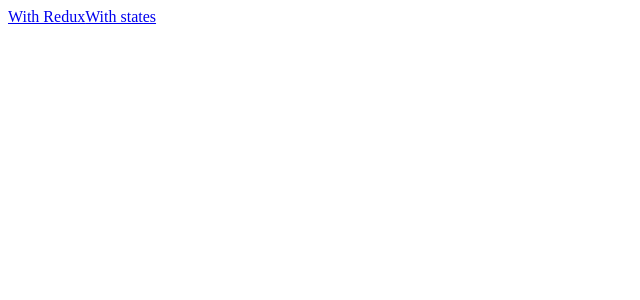
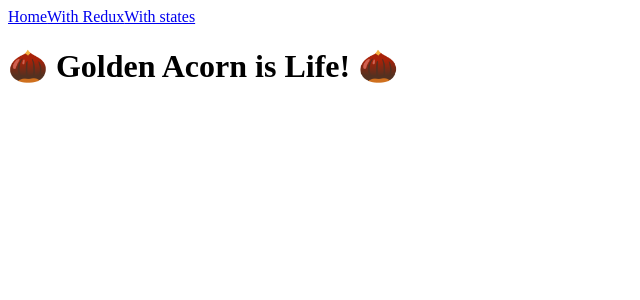
Before and after one commit to Adamman48/Golden-Acorn-React-Basic-Workshop, a React app: page / in a window 1280 px wide. Shown: the top 300 px of the page, without its empty margins (0-640 px from the left). Built offline with nearby package versions, Linux system fonts and the light colour scheme; the HTML template or start-up script is replaced by a standard one.

Commit message:
Finished the project, everything works. Added Home page with exact keyword added to the route and also a navlink for it to be able to navigate back.

```diff
--- a/src/components/home.js
+++ b/src/components/home.js
@@ -4,6 +4,8 @@
 
 const Home = () => {
   return (
-    <h1>Golden Acorn is Life! </h1>
+    <h1>&#x1f330; Golden Acorn is Life! &#x1f330;</h1>
   );
 };
+
+export default Home;
--- a/src/components/navbar.js
+++ b/src/components/navbar.js
@@ -6,6 +6,7 @@
 const NavBar = () => {
   return (
     <div>
+      <NavLink to='/'>Home</NavLink>
       <NavLink to='/simple/redux'>With Redux</NavLink>
       <NavLink to='/simple/states'>With states</NavLink>
     </div>
--- a/src/index.js
+++ b/src/index.js
@@ -13,16 +13,14 @@
 
 ReactDOM.render(
   <BrowserRouter>
-    <div>
     <Provider store={acornStorage}>
-    <NavBar />
-      <Switch>
-        <Route exct path='/' component={Home}></Route>
-        <Route path='/simple/redux' component={AppWrapper} />
-        <Route path='/simple/states' component={GoldenAcornApp} />
-      </Switch>
+      <NavBar />
+        <Switch>
+          <Route path='/' component={Home} exact></Route>
+          <Route path='/simple/redux' component={AppWrapper} />
+          <Route path='/simple/states' component={GoldenAcornApp} />
+        </Switch>
     </Provider>
-    </div>
   </BrowserRouter>,
   document.getElementById('root')
 );
```
